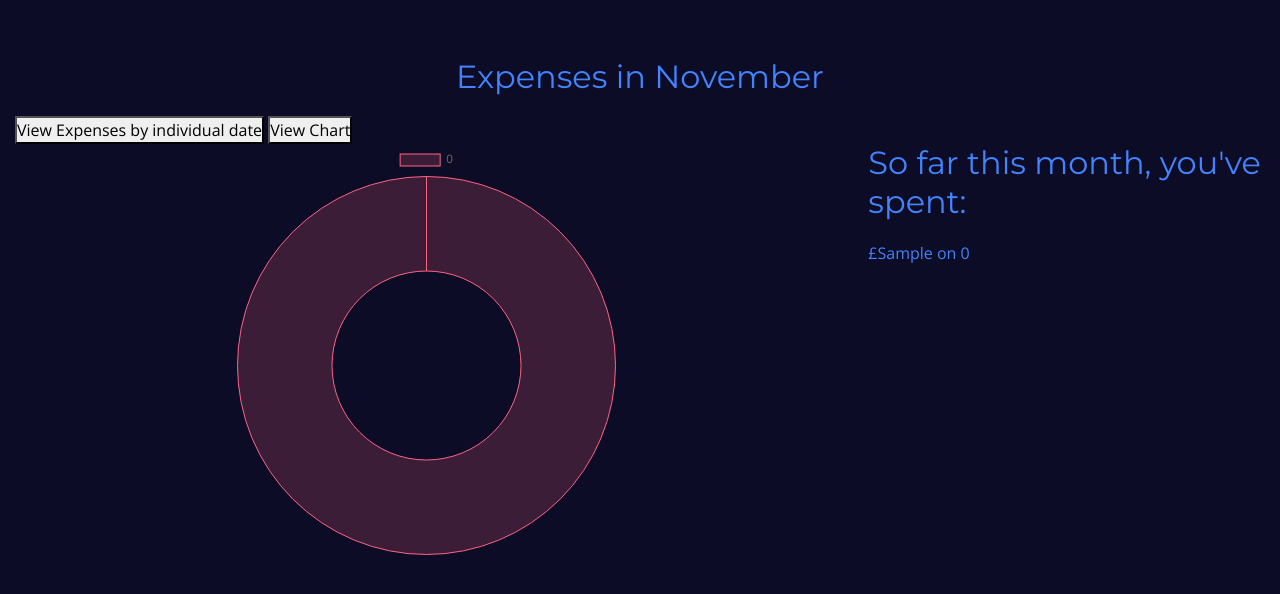
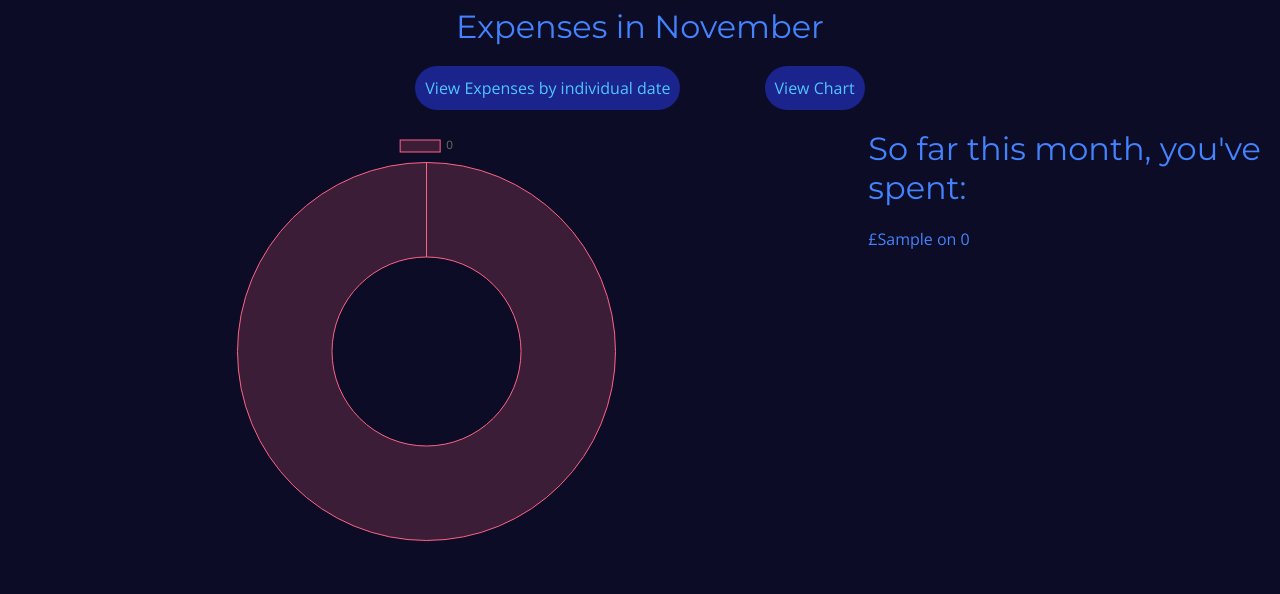
Before and after one commit to harrycoulton/expenses-tracker, a PHP site: template templates/index.phtml in a window 1280 px wide. Shown: the part 92-686 px from the top of the page. Run offline with PHP 8.4, Linux system fonts and the light colour scheme; the template is opened without the code that fills it: most values are stand-ins (such as "Sample title", 1, 10 or a date in 2020); some libraries are stand-ins or nearby versions.

Commit message:
Styling of the page is really coming together now. I have added styling to the dropdown buttons on the view expenses by month page, as well as the buttons which take the user between the chart view and the expenses by date view.

```diff
--- a/public/css/style.css
+++ b/public/css/style.css
@@ -333,7 +333,34 @@ body.mobile-nav-active #mobile-nav-toggle {
 /* Info section */
 
 section {
-    margin-top: 150px;
+    margin-top: 100px;
+}
+.section-header{
+    display: flex;
+    flex-direction: column;
+    align-items: center;
+    justify-content: center;
+}
+.section-header button {
+    background-color: #1b238c;
+    color: #51c6fe;
+    border-radius: 25px;
+    border: none;
+    padding: 10px;
+    margin: 0 40px 20px 40px;
+}
+
+.section-header button:hover {
+    background-color: #2632c7;
+    color: #aaeffe;
+}
+.section-header button:focus {
+    outline: none;
+}
+
+.section-header .on {
+    background-color: #2632c7;
+    color: #aaeffe;
 }
 
 .section-header .section-title {
@@ -366,6 +393,32 @@ section {
     padding-right: 100px;
     display: none;
 }
+
+.btn-primary {
+    background-color: #23324d;
+    border: none;
+    color: #1dc8cd;
+    margin: 7px;
+}
+
+.card-body {
+    width: 50%;
+    margin-bottom: 10px;
+    color: #1dc8cd;
+    background-color: #0c5460 !important;
+}
+
+.expense-card {
+    background-color: #0c5460 !important;
+    display: flex;
+    justify-content: space-between;
+} .expense-card input {
+    background: none;
+    border: none;
+  }.expense-card input:hover {
+       color: white;
+    cursor: pointer;
+   }
 
 
 /* Media queries (live at the bottom..) */
--- a/public/js/main.js
+++ b/public/js/main.js
@@ -112,8 +112,13 @@ jQuery(document).ready(function($) {
 document.querySelector('#view-expenses-by-individual').addEventListener('click', function () {
         document.querySelector('#viewchart').style.display = 'none';
     document.querySelector('#viewexpenses').style.display = 'flex';
+    document.querySelector('#view-expenses-by-individual').classList.add('on');
+    document.querySelector('#view-expenses-by-chart').classList.remove('on');
+
 })
 document.querySelector('#view-expenses-by-chart').addEventListener('click', function () {
     document.querySelector('#viewexpenses').style.display = 'none';
     document.querySelector('#viewchart').style.display = 'flex';
+    document.querySelector('#view-expenses-by-individual').classList.remove('on');
+    document.querySelector('#view-expenses-by-chart').classList.add('on');
 })
--- a/templates/index.phtml
+++ b/templates/index.phtml
@@ -20,9 +20,8 @@ foreach ($monthTotalsByCat as $category => $monthTotal){
         <link href="lib/font-awesome/css/font-awesome.min.css" rel="stylesheet">
         <link href="lib/ionicons/css/ionicons.min.css" rel="stylesheet">
         <link href="lib/magnific-popup/magnific-popup.css" rel="stylesheet">
-        <link href="css/style.css" rel="stylesheet">
-        <script src="https://cdnjs.cloudflare.com/ajax/libs/Chart.js/2.8.0/Chart.js" integrity="sha256-arMsf+3JJK2LoTGqxfnuJPFTU4hAK57MtIPdFpiHXOU=" crossorigin="anonymous"></script>
-    </head>
+        <link href="css/style.css" rel="stylesheet"> </head>
+        <script src="https://cdnjs.cloudflare.com/ajax/libs/Chart.js/2.8.0/Chart.bundle.js" integrity="sha256-qSIshlknROr4J8GMHRlW3fGKrPki733tLq+qeMCR05Q=" crossorigin="anonymous"></script>
     <body>
     <header id="header">
         <div class="container">
@@ -48,11 +47,14 @@ foreach ($monthTotalsByCat as $category => $monthTotal){
         <div class="container-fluid">
             <div class="section-header">
                 <h3 class="section-title">Expenses in <?php echo date(F) ?></h3>
+                <div>
+                <button id="view-expenses-by-individual">View Expenses by individual date</button>
+                <button id="view-expenses-by-chart">View Chart</button>
+                </div>
             </div>
-            <button id="view-expenses-by-individual">View Expenses by individual date</button>
-            <button id="view-expenses-by-chart">View Chart</button>
+
             <div class="row" id="viewchart">
-                <div class="col-lg-8 wow fadeInLeft">
+                <div class="col-lg-8">
                         <canvas id="monthChart"></canvas>
                         <script>
                             var ctx = document.getElementById('monthChart');
@@ -107,7 +109,7 @@ foreach ($monthTotalsByCat as $category => $monthTotal){
             </div>
             <div class="row" id="viewexpenses">
                 <div class="col-lg-12 viewexpenses">
-            <div>
+            <div class="viewexpensesbuttons">
             <?php foreach ($expensesByDate as $timestamp => $expenselist) {
                 $date = date('d-m-y', $timestamp) ?>
                     <button class="btn btn-primary" type="button" data-toggle="collapse" data-target="#<?php echo $date ?>" aria-expanded="false" aria-controls="<?php echo $date ?>"><?php echo $date ?></button>
@@ -120,7 +122,17 @@ foreach ($monthTotalsByCat as $category => $monthTotal){
                     <div class="collapse multi-collapse" id="<?php echo $date ?>">
                         <?php foreach ($expenselist as $expense) { ?>
                         <div class="card card-body">
-                            <?php echo $expense['expense-name'] ?>
+                            <div class="expense-card">
+                            <p>Expense: <?php echo $expense['expense-name'] ?></p>
+                            <p>Cost: £<?php echo $expense['expense-value'] ?></p>
+                            </div>
+                            <div class="expense-card">
+                                <p>Category: <?php echo $expense['category'] ?></p>
+                                <form method="post" action="/delete-expense" name="delete-expense">
+                                    <input type="hidden" name="delete-expense" value="<? echo $expense['id']?>">
+                                    <input type="submit" name="delete-expense" value="X Remove">
+                                </form>
+                            </div>
                         </div>
                         <?php } ?>
                     </div>
@@ -130,7 +142,6 @@ foreach ($monthTotalsByCat as $category => $monthTotal){
             </div>
             </div>
     </section>
-
         <script src="lib/jquery/jquery.min.js"></script>
         <script src="lib/jquery/jquery-migrate.min.js"></script>
         <script src="lib/bootstrap/js/bootstrap.bundle.min.js"></script>
```
